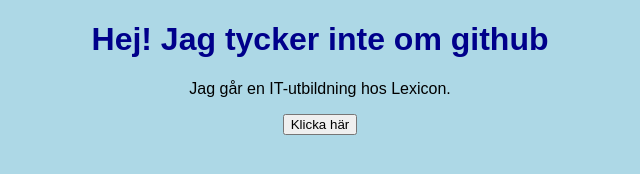
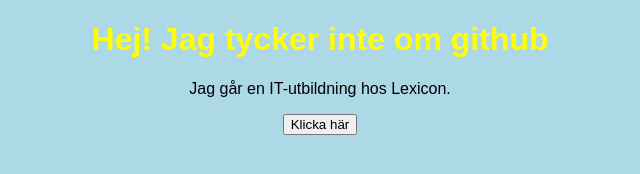
Before and after one commit to jaejulia/mitt-git-projekt, a plain HTML site: page index.html in a window 1280 px wide. Shown: the whole page, without its empty margins (320-960 px from the left). Drawn offline with Linux system fonts and the light colour scheme.

Commit message:
update färg

```diff
--- a/style.css
+++ b/style.css
@@ -3,4 +3,4 @@ body {
    background-color: lightblue;
    text-align: center;
 }
-h1 { color: darkblue; }
+h1 { color: yellow; }
```
